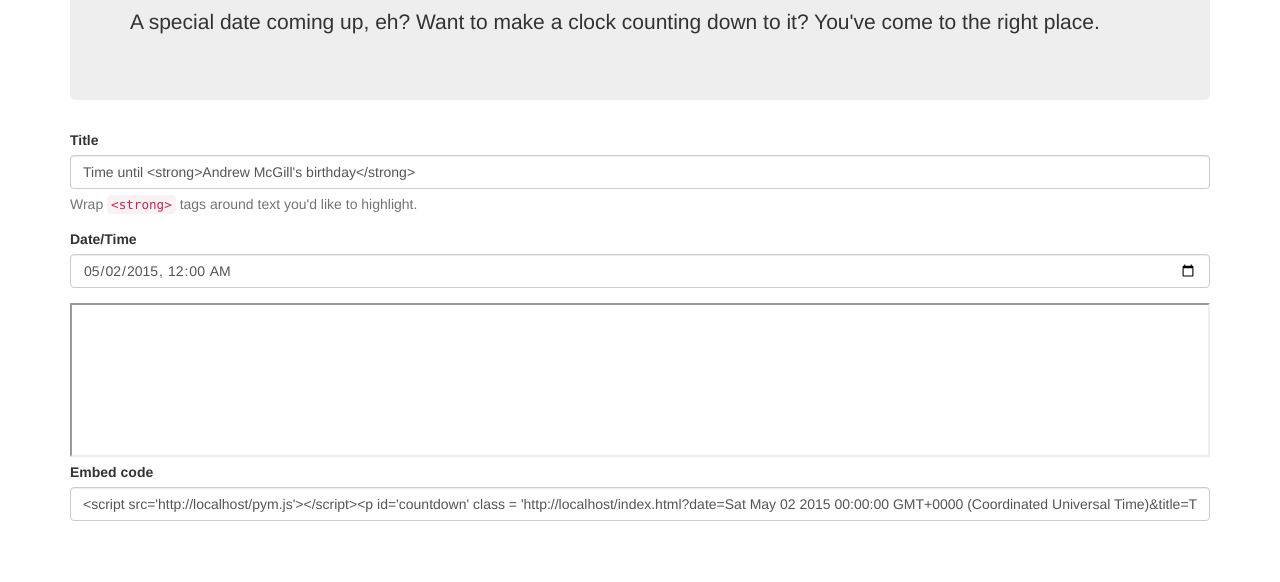
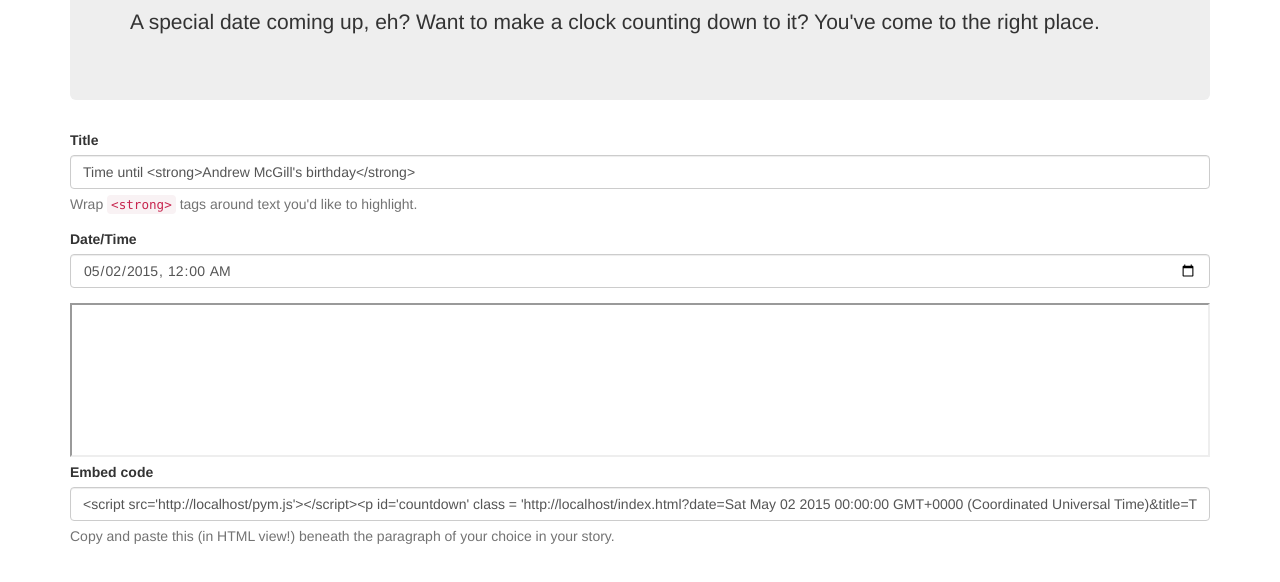
Before and after one commit to arm5077/countdown-clock, a plain HTML site: page make/index.html in a window 1280 px wide. Shown: the part 210-792 px from the top of the page. Drawn offline with nearby package versions, Linux system fonts and the light colour scheme.

Commit message:
Helper text

```diff
--- a/make/index.html
+++ b/make/index.html
@@ -66,6 +66,7 @@
 		<div class="form-group">
 			<label for="embed">Embed code</label>
 		    <input type="text" ng-model="makeEmbed(countdown.title, countdown.datetime)" class="form-control" id="embed">
+			<span class="help-block">Copy and paste this (in HTML view!) beneath the paragraph of your choice in your story.</span>
 		</div>
 
 		</form>
```
